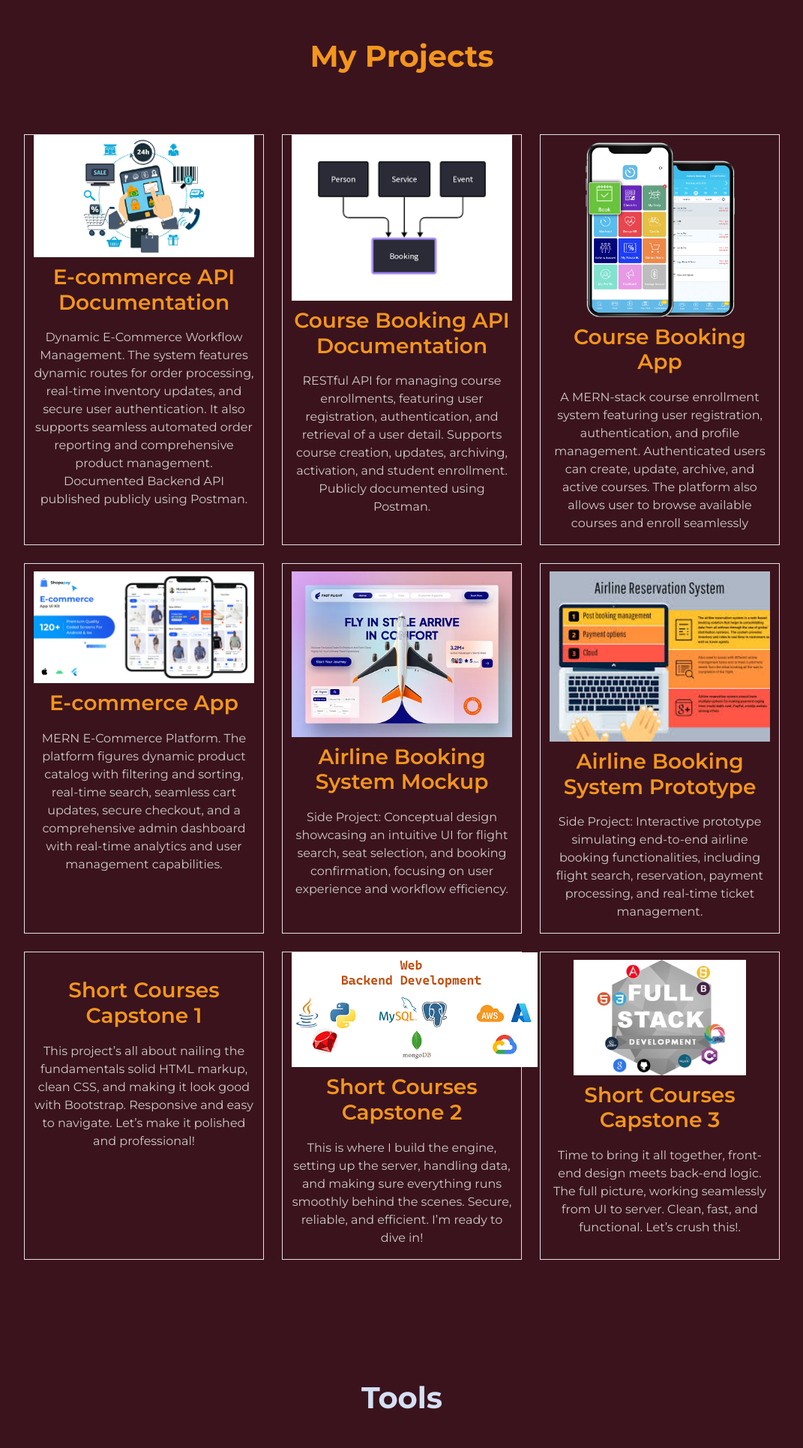
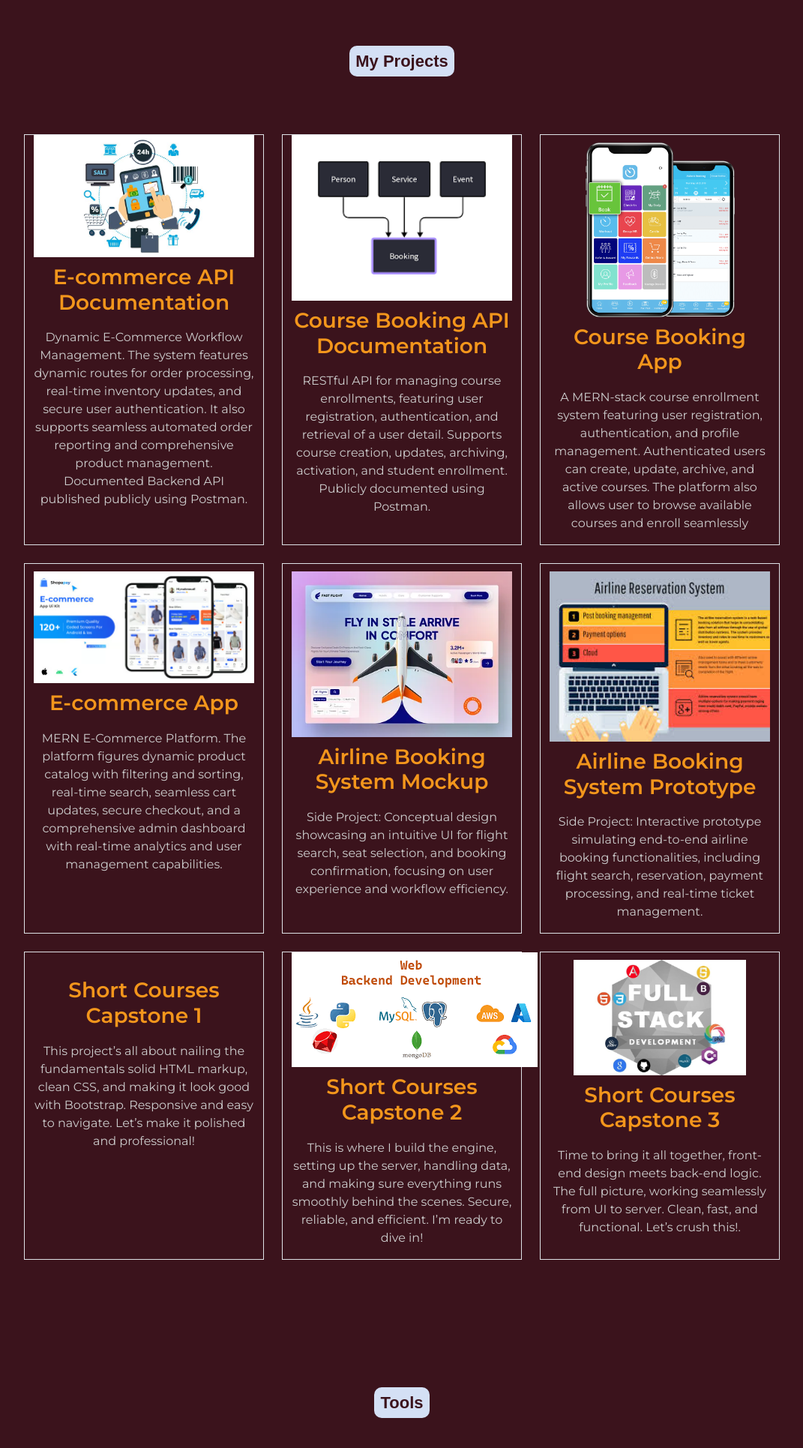
Before and after one commit to roxbraga/webportforlio, a plain HTML site: page index.html in a window 1280 px wide. Shown: the part 860-2791 px from the top of the page at 75% size, without its empty margins (104-1175 px from the left). Drawn offline with nearby package versions, Linux system fonts and the light colour scheme.

Commit message:
updated capstone 1

```diff
--- a/index.html
+++ b/index.html
@@ -58,7 +58,7 @@
         <!-- project section -->
         <div class="container-fluid py-5" id="projects">
             <div class="row justify-content-center py-5 px-0 my-0 text-center gap-4">
-                <h1 class="py-5" id="project-title">My Projects</h1>
+                 <h1 class="py-5" id="project-title"><a href="" class="text-decoration-none"> My Projects</a></h1>
                 <div class="col-12 col-md-3 border border-1">
                     <img src="./images/eco.jpg" alt="" id="e-com">
                     <h3>E-commerce API Documentation</h3>
@@ -135,7 +135,7 @@
         <!-- Tools section -->
          <div class="container-fluid py-3 px-2" id="tools">
                 <div class="row justify-content-center py-5 text-center gap-3">
-                    <h1>Tools</h1>
+                    <h1><a href="" class="text-decoration-none"> Tools </a></h1>
                     <div class="col-12 col-md-3 border border-1 text-center mb-3">
                         <h3>Front End</h3>
                         <div class="row g-3">
@@ -197,7 +197,7 @@
 
          <!-- Contact -->
         <div class="container-fluid" id="contact">
-            <h2 class="text-center mb-4">Contact</h2>
+            <h2 class="text-center mb-4"><a href="" class="text-decoration-none"> Contact </a></h2>
             <div class="row align-items-start">
                 <div class="col-12 col-md-6 mb-4 mb-md-0">
                     <div class="map-container mx-1">
--- a/style.css
+++ b/style.css
@@ -197,8 +197,44 @@ html {
     background: var(--primary-color);
 }
 
+#tools .text-decoration-none {
+    width: 220px;
+    font-family: sans-serif;
+    text-align: center;
+    color: var(--primary-color);
+    font-size: 22px;
+    background-color: var(--logo-color);
+    border-radius: 10px;
+    margin: 2px;
+    padding: 8px;
+}
+
+#contact .text-decoration-none {
+    width: 220px;
+    font-family: sans-serif;
+    text-align: center;
+    color: var(--dark-color);
+    font-size: 22px;
+    background-color: var(--logo-color);
+    border-radius: 10px;
+    margin: 2px;
+    padding: 8px;
+}
+
+#project-title .text-decoration-none {
+    width: 220px;
+    font-family: sans-serif;
+    text-align: center;
+    color: var(--primary-color);
+    font-size: 22px;
+    background-color: var(--logo-color);
+    border-radius: 10px;
+    margin: 2px;
+    padding: 8px;
+}
+
 #project-title {
-    color: var(--secondary-color);
+
     font-weight: var(--font-weight-bold);
 
 }
```
